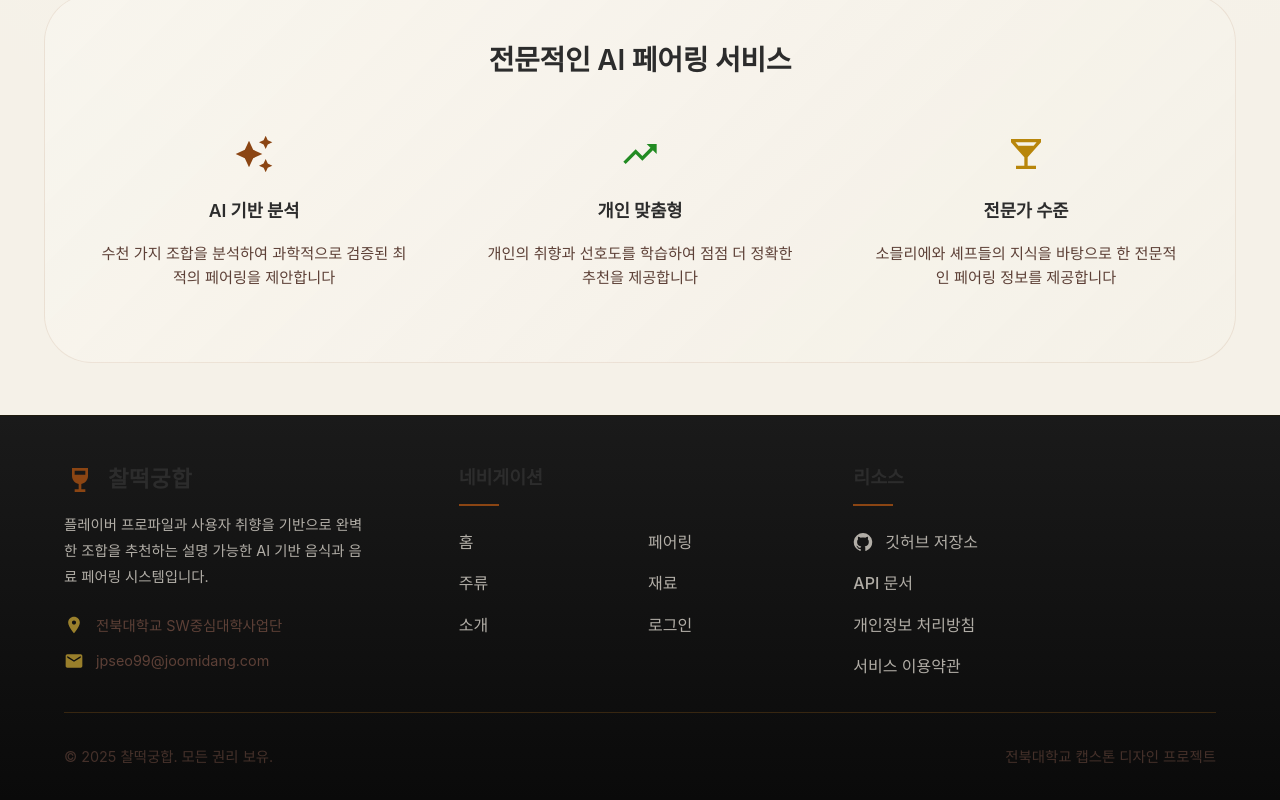
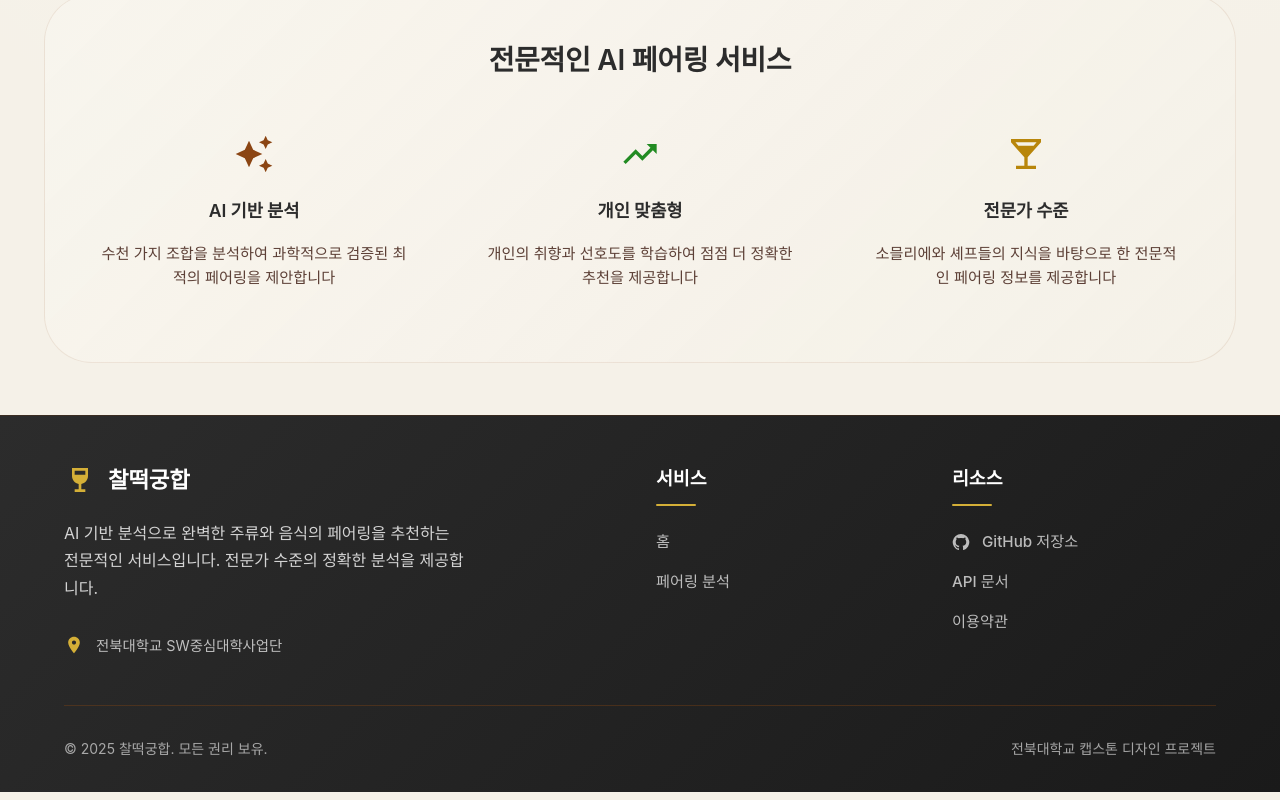
Before and after one commit to woojung1234/ai-pairingsystem, a React (Create React App) app in the folder client/: page / in a window 1280 px wide. Shown: the part 1280-2080 px from the top of the page. Built offline with nearby package versions, Linux system fonts and the light colour scheme; no server answers.

Commit message:
Footer 컴포넌트 모던화: Inter 폰트 적용, 네비게이션 간소화(홈/페어링만), 이메일 제거, 현재 테마와 일치하도록 수정

```diff
--- a/client/src/components/Footer.js
+++ b/client/src/components/Footer.js
@@ -4,7 +4,6 @@ import { Link as RouterLink } from 'react-router-dom';
 import WineBarIcon from '@mui/icons-material/WineBar';
 import GitHubIcon from '@mui/icons-material/GitHub';
 import LocationOnIcon from '@mui/icons-material/LocationOn';
-import EmailIcon from '@mui/icons-material/Email';
 
 function Footer() {
   const theme = useTheme();
@@ -16,20 +15,20 @@ function Footer() {
       sx={{
         position: 'relative',
         mt: 'auto',
-        background: 'linear-gradient(to top, #0a0a0a, #1a1a1a)',
-        color: theme.palette.text.secondary,
+        background: 'linear-gradient(135deg, #2C2C2C 0%, #1A1A1A 100%)',
+        color: 'rgba(255, 255, 255, 0.7)',
         pt: 6,
         pb: 4,
-        borderTop: '1px solid rgba(212, 175, 55, 0.1)',
+        borderTop: '1px solid rgba(139, 69, 19, 0.2)',
       }}
     >
       <Container maxWidth="lg">
         <Grid container spacing={4}>
-          <Grid item xs={12} md={4}>
-            <Box sx={{ display: 'flex', alignItems: 'center', mb: 2 }}>
+          <Grid item xs={12} md={6}>
+            <Box sx={{ display: 'flex', alignItems: 'center', mb: 3 }}>
               <WineBarIcon
                 sx={{
-                  color: theme.palette.primary.main,
+                  color: '#D4AF37',
                   mr: 1.5,
                   fontSize: 32
                 }}
@@ -38,10 +37,10 @@ function Footer() {
                 variant="h5"
                 component="div"
                 sx={{
-                  fontFamily: "'Playfair Display', 'Noto Serif KR', serif",
-                  fontWeight: 600,
-                  color: theme.palette.text.primary,
-                  letterSpacing: '0.02em',
+                  fontFamily: "'Inter', sans-serif",
+                  fontWeight: 700,
+                  color: 'white',
+                  letterSpacing: '-0.01em',
                 }}
               >
                 찰떡궁합
@@ -49,39 +48,40 @@ function Footer() {
             </Box>
 
             <Typography
+              variant="body1"
+              sx={{
+                mb: 4,
+                maxWidth: 400,
+                lineHeight: 1.7,
+                color: 'rgba(255, 255, 255, 0.8)',
+                fontFamily: "'Inter', sans-serif",
+                fontSize: '1rem',
+              }}
+            >
+              AI 기반 분석으로 완벽한 주류와 음식의 페어링을 추천하는 전문적인 서비스입니다. 전문가 수준의 정확한 분석을 제공합니다.
+            </Typography>
+
+            <Box sx={{ display: 'flex', alignItems: 'center', mb: 2 }}>
+              <LocationOnIcon sx={{ fontSize: 20, mr: 1.5, color: '#D4AF37' }} />
+              <Typography
                 variant="body2"
                 sx={{
-                mb: 3,
-                maxWidth: 300,
-                lineHeight: 1.8,
-                color: 'rgba(245, 240, 230, 0.7)',
+                  color: 'rgba(255, 255, 255, 0.7)',
+                  fontFamily: "'Inter', sans-serif",
                 }}
               >
-              플레이버 프로파일과 사용자 취향을 기반으로 완벽한 조합을 추천하는 설명 가능한 AI 기반 음식과 음료 페어링 시스템입니다.
-            </Typography>
-
-            <Box sx={{ display: 'flex', alignItems: 'center', mb: 1.5 }}>
-              <LocationOnIcon sx={{ fontSize: 20, mr: 1.5, color: 'rgba(212, 175, 55, 0.7)' }} />
-              <Typography variant="body2" color="text.secondary">
                 전북대학교 SW중심대학사업단
-              </Typography>
-            </Box>
-
-            <Box sx={{ display: 'flex', alignItems: 'center' }}>
-              <EmailIcon sx={{ fontSize: 20, mr: 1.5, color: 'rgba(212, 175, 55, 0.7)' }} />
-              <Typography variant="body2" color="text.secondary">
-                jpseo99@joomidang.com
               </Typography>
             </Box>
           </Grid>
 
-          <Grid item xs={12} md={4}>
+          <Grid item xs={12} md={3}>
             <Typography
               variant="h6"
               sx={{
                 mb: 3,
-                color: theme.palette.text.primary,
-                fontFamily: "'Playfair Display', 'Noto Serif KR', serif",
+                color: 'white',
+                fontFamily: "'Inter', sans-serif",
                 fontWeight: 600,
                 position: 'relative',
                 paddingBottom: 1.5,
@@ -92,29 +92,29 @@ function Footer() {
                   left: 0,
                   width: 40,
                   height: 2,
-                  backgroundColor: theme.palette.primary.main,
+                  backgroundColor: '#D4AF37',
+                  borderRadius: '1px',
                 }
               }}
             >
-              네비게이션
+              서비스
             </Typography>
 
-            <Box
-              sx={{
-                display: 'grid',
-                gridTemplateColumns: { xs: '1fr', sm: '1fr 1fr' },
-                gap: 2
-              }}
-            >
+            <Box sx={{ display: 'flex', flexDirection: 'column', gap: 2 }}>
               <Link
                 component={RouterLink}
                 to="/"
                 sx={{
-                  color: 'rgba(245, 240, 230, 0.7)',
+                  color: 'rgba(255, 255, 255, 0.7)',
                   textDecoration: 'none',
-                  transition: 'color 0.3s ease',
+                  transition: 'all 0.3s ease',
                   display: 'block',
-                  '&:hover': { color: theme.palette.secondary.main },
+                  fontFamily: "'Inter', sans-serif",
+                  fontSize: '0.95rem',
+                  '&:hover': {
+                    color: '#D4AF37',
+                    transform: 'translateX(4px)',
+                  },
                 }}
               >
                 홈
@@ -123,77 +123,30 @@ function Footer() {
                 component={RouterLink}
                 to="/pairing"
                 sx={{
-                  color: 'rgba(245, 240, 230, 0.7)',
+                  color: 'rgba(255, 255, 255, 0.7)',
                   textDecoration: 'none',
-                  transition: 'color 0.3s ease',
+                  transition: 'all 0.3s ease',
                   display: 'block',
-                  '&:hover': { color: theme.palette.secondary.main },
+                  fontFamily: "'Inter', sans-serif",
+                  fontSize: '0.95rem',
+                  '&:hover': {
+                    color: '#D4AF37',
+                    transform: 'translateX(4px)',
+                  },
                 }}
               >
-                페어링
-              </Link>
-              <Link
-                component={RouterLink}
-                to="/liquors"
-                sx={{
-                  color: 'rgba(245, 240, 230, 0.7)',
-                  textDecoration: 'none',
-                  transition: 'color 0.3s ease',
-                  display: 'block',
-                  '&:hover': { color: theme.palette.secondary.main },
-                }}
-              >
-                주류
-              </Link>
-              <Link
-                component={RouterLink}
-                to="/ingredients"
-                sx={{
-                  color: 'rgba(245, 240, 230, 0.7)',
-                  textDecoration: 'none',
-                  transition: 'color 0.3s ease',
-                  display: 'block',
-                  '&:hover': { color: theme.palette.secondary.main },
-                }}
-              >
-                재료
-              </Link>
-              <Link
-                component={RouterLink}
-                to="/about"
-                sx={{
-                  color: 'rgba(245, 240, 230, 0.7)',
-                  textDecoration: 'none',
-                  transition: 'color 0.3s ease',
-                  display: 'block',
-                  '&:hover': { color: theme.palette.secondary.main },
-                }}
-              >
-                소개
-              </Link>
-              <Link
-                component={RouterLink}
-                to="/login"
-                sx={{
-                  color: 'rgba(245, 240, 230, 0.7)',
-                  textDecoration: 'none',
-                  transition: 'color 0.3s ease',
-                  display: 'block',
-                  '&:hover': { color: theme.palette.secondary.main },
-                }}
-              >
-                로그인
+                페어링 분석
               </Link>
             </Box>
           </Grid>
 
-          <Grid item xs={12} md={4}>
+          <Grid item xs={12} md={3}>
             <Typography
               variant="h6"
               sx={{
                 mb: 3,
-                color: theme.palette.text.primary,
-                fontFamily: "'Playfair Display', 'Noto Serif KR', serif",
+                color: 'white',
+                fontFamily: "'Inter', sans-serif",
                 fontWeight: 600,
                 position: 'relative',
                 paddingBottom: 1.5,
@@ -204,82 +157,80 @@ function Footer() {
                   left: 0,
                   width: 40,
                   height: 2,
-                  backgroundColor: theme.palette.primary.main,
+                  backgroundColor: '#D4AF37',
+                  borderRadius: '1px',
                 }
               }}
             >
               리소스
             </Typography>
 
+            <Box sx={{ display: 'flex', flexDirection: 'column', gap: 2 }}>
               <Link
-              href="https://github.com/gumwoo/ai-pairingsystem"
+                href="https://github.com/woojung1234/ai-pairingsystem"
                 target="_blank"
                 rel="noopener noreferrer"
                 sx={{
-                color: 'rgba(245, 240, 230, 0.7)',
+                  color: 'rgba(255, 255, 255, 0.7)',
                   textDecoration: 'none',
                   display: 'flex',
                   alignItems: 'center',
-                mb: 2,
-                transition: 'color 0.3s ease',
-                '&:hover': { color: theme.palette.secondary.main },
+                  transition: 'all 0.3s ease',
+                  fontFamily: "'Inter', sans-serif",
+                  fontSize: '0.95rem',
+                  '&:hover': {
+                    color: '#D4AF37',
+                    transform: 'translateX(4px)',
+                  },
                 }}
               >
-              <GitHubIcon sx={{ mr: 1.5, fontSize: 20 }} />
-              깃허브 저장소
+                <GitHubIcon sx={{ mr: 1.5, fontSize: 18 }} />
+                GitHub 저장소
               </Link>
 
               <Link
-              href="http://localhost:5004/api-docs"
-              target="_blank"
-              rel="noopener noreferrer"
+                href="#"
                 sx={{
-                color: 'rgba(245, 240, 230, 0.7)',
+                  color: 'rgba(255, 255, 255, 0.7)',
                   textDecoration: 'none',
                   display: 'block',
-                mb: 2,
-                transition: 'color 0.3s ease',
-                '&:hover': { color: theme.palette.secondary.main },
+                  transition: 'all 0.3s ease',
+                  fontFamily: "'Inter', sans-serif",
+                  fontSize: '0.95rem',
+                  '&:hover': {
+                    color: '#D4AF37',
+                    transform: 'translateX(4px)',
+                  },
                 }}
               >
                 API 문서
               </Link>
 
               <Link
-              component={RouterLink}
-              to="/privacy"
+                href="#"
                 sx={{
-                color: 'rgba(245, 240, 230, 0.7)',
+                  color: 'rgba(255, 255, 255, 0.7)',
                   textDecoration: 'none',
                   display: 'block',
-                mb: 2,
-                transition: 'color 0.3s ease',
-                '&:hover': { color: theme.palette.secondary.main },
+                  transition: 'all 0.3s ease',
+                  fontFamily: "'Inter', sans-serif",
+                  fontSize: '0.95rem',
+                  '&:hover': {
+                    color: '#D4AF37',
+                    transform: 'translateX(4px)',
+                  },
                 }}
               >
-              개인정보 처리방침
+                이용약관
               </Link>
-
-            <Link
-              component={RouterLink}
-              to="/terms"
-              sx={{
-                color: 'rgba(245, 240, 230, 0.7)',
-                textDecoration: 'none',
-                display: 'block',
-                transition: 'color 0.3s ease',
-                '&:hover': { color: theme.palette.secondary.main },
-              }}
-            >
-              서비스 이용약관
-            </Link>
+            </Box>
           </Grid>
         </Grid>
 
         <Divider
           sx={{
             my: 4,
-            backgroundColor: 'rgba(212, 175, 55, 0.1)'
+            backgroundColor: 'rgba(139, 69, 19, 0.2)'
           }}
         />
 
@@ -294,15 +245,22 @@ function Footer() {
         >
           <Typography
             variant="body2"
-            color="text.secondary"
-            sx={{ opacity: 0.7 }}
+            sx={{
+              color: 'rgba(255, 255, 255, 0.6)',
+              fontFamily: "'Inter', sans-serif",
+              fontSize: '0.875rem',
+            }}
           >
             © {currentYear} 찰떡궁합. 모든 권리 보유.
           </Typography>
           <Typography
             variant="body2"
-            color="text.secondary"
-            sx={{ mt: { xs: 1, sm: 0 }, opacity: 0.7 }}
+            sx={{
+              mt: { xs: 1, sm: 0 },
+              color: 'rgba(255, 255, 255, 0.6)',
+              fontFamily: "'Inter', sans-serif",
+              fontSize: '0.875rem',
+            }}
           >
             전북대학교 캡스톤 디자인 프로젝트
           </Typography>
```
Lines whose indentation alone changed are shown as unchanged.
